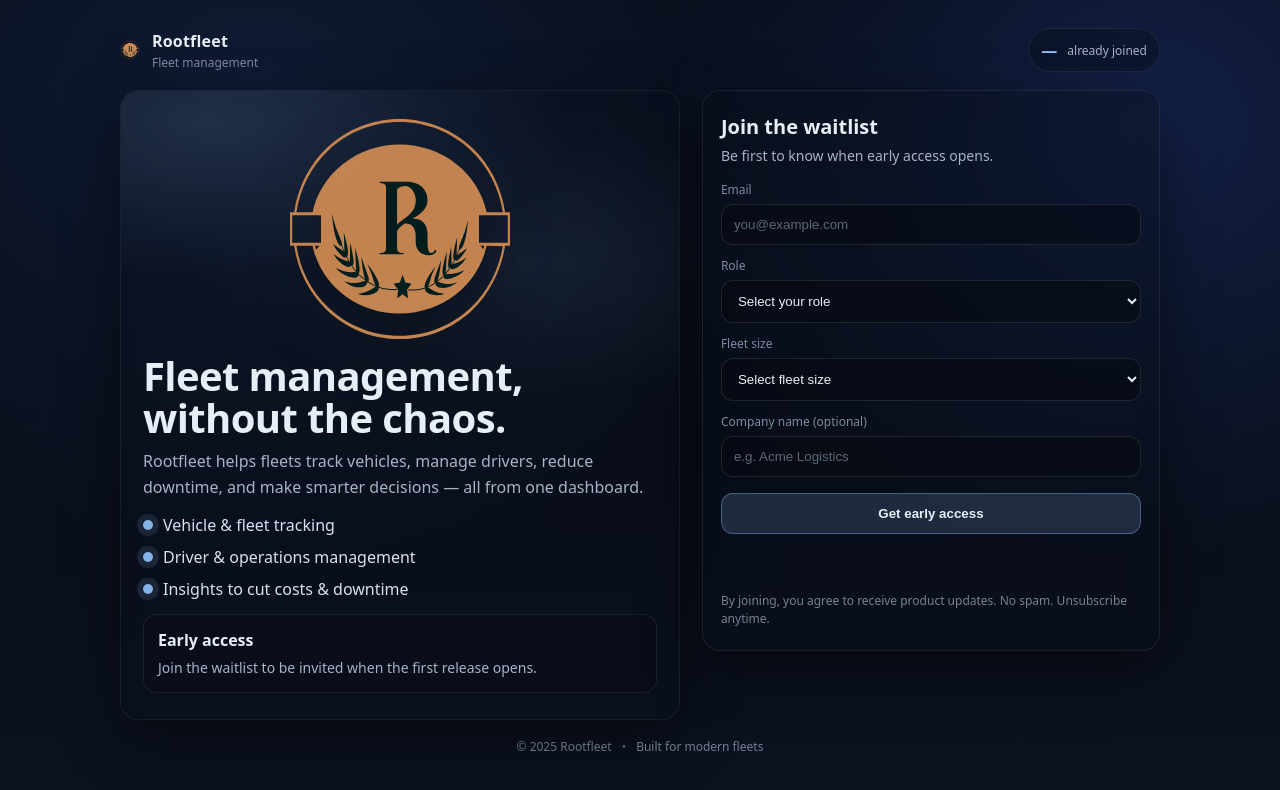
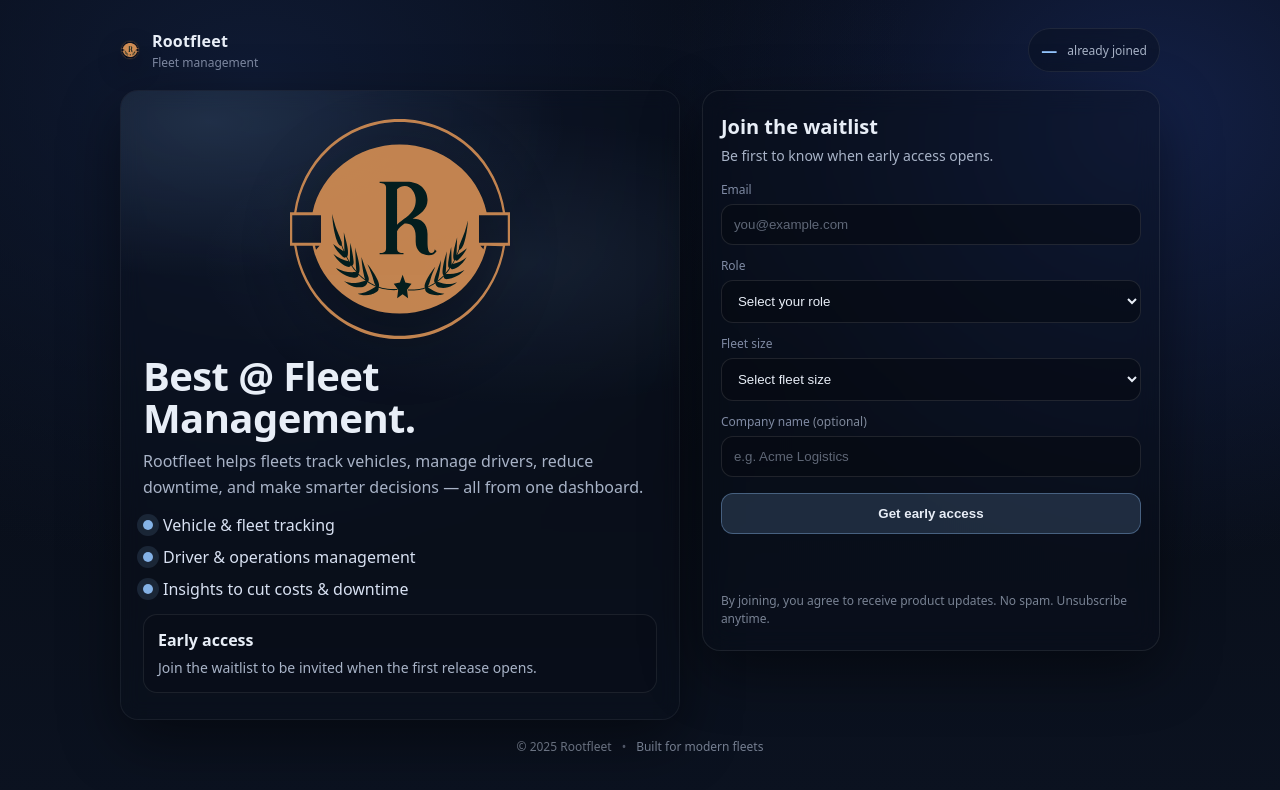
Before and after one commit to Root-Fleet/rootfleet-waitlist, a plain HTML site: page public/index.html in a window 1280 px wide. Drawn offline with Linux system fonts and the light colour scheme; no server answers.

Commit message:
feat: added update to the html file messaging

```diff
--- a/public/index.html
+++ b/public/index.html
@@ -44,7 +44,7 @@
           <!-- NEW: hero logo (scaled, centered, responsive) -->
           <img class="hero__logo" src="/rootfleet-logo-512.svg" alt="Rootfleet" />
 
-          <h1>Fleet management, without the chaos.</h1>
+          <h1>Best @ Fleet Management.</h1>
           <p class="subhead">
             Rootfleet helps fleets track vehicles, manage drivers, reduce downtime, and make smarter decisions — all from one dashboard.
           </p>
```
